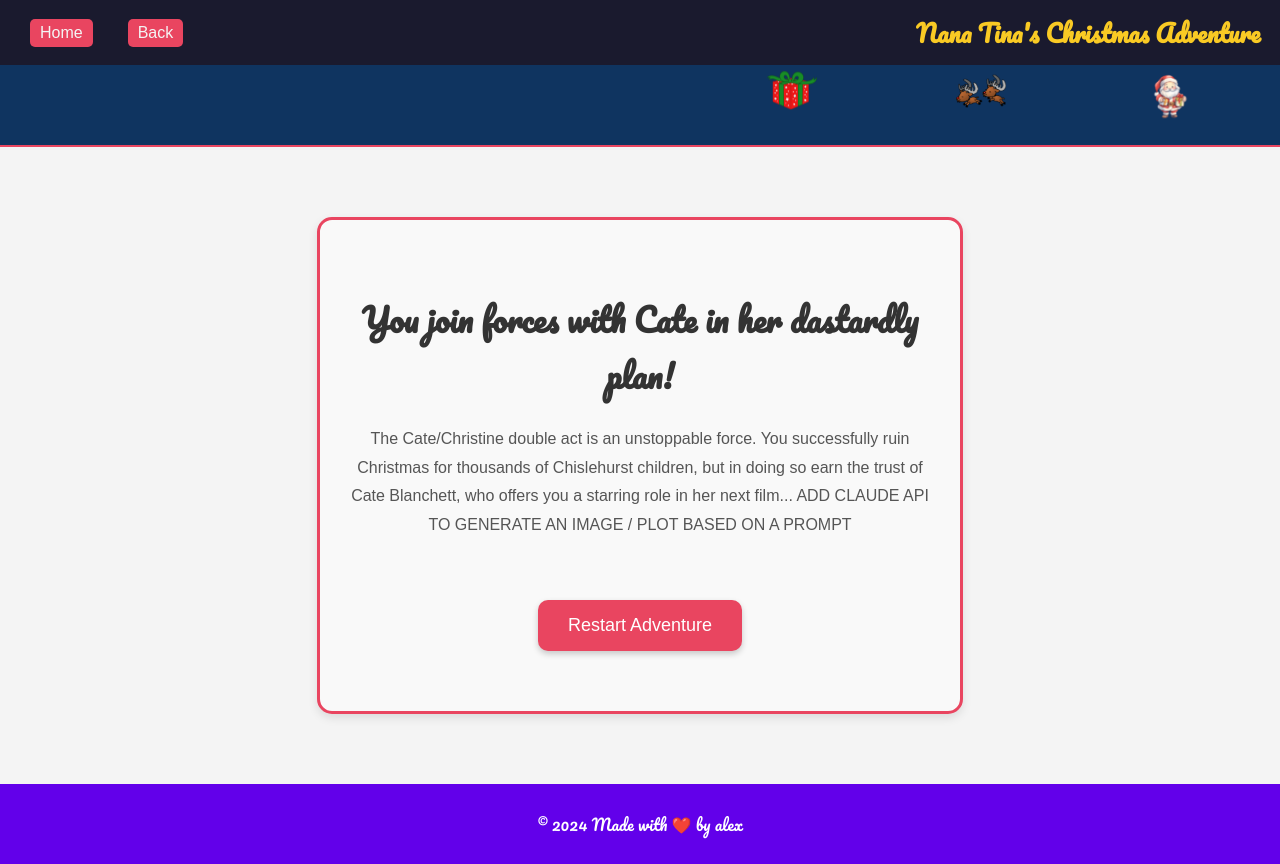
After one commit to alexbull1999/XmasGame2024, a Flask app: page /christmas-mystery/evilplan in a window 1280 px wide. The commit adds this page. Run offline with Flask 3, Linux system fonts and the light colour scheme.

Commit message:
Saving progress

```diff
--- a/app.py
+++ b/app.py
@@ -34,6 +34,17 @@ def scenario_mystery_crossword():
 def scenario_mystery_confrontation():
     return render_template("confrontation.html")
 
+@app.route("/christmas-mystery/signatures")
+def scenario_mystery_signatures():
+    return render_template("signatures.html")
+
+@app.route("/christmas-mystery/evilplan")
+def scenario_mystery_evilplan():
+    return render_template("evilplan.html")
+
+@app.route("/christmas-mystery/stranger")
+def scenario_mystery_stranger():
+    return render_template("stranger.html")
 
 if __name__ == "__main__":
     app.run(debug=True)
--- /dev/null
+++ b/static/js/randomizeButtons.js
@@ -0,0 +1,8 @@
+document.addEventListener("DOMContentLoaded", function() {
+    const container = document.getElementById('choice-container');
+    if (container) { // Check if container exists to avoid errors on pages without it
+        const buttons = Array.from(container.children); // Get all buttons as an array
+        buttons.sort(() => Math.random() - 0.5); // Randomize their order
+        buttons.forEach(button => container.appendChild(button)); // Re-append in new order
+    }
+});
--- a/static/styles.css
+++ b/static/styles.css
@@ -309,12 +309,13 @@ a:hover {
     box-shadow: 0px 4px 10px rgba(0, 0, 0, 0.1); /* Soft shadow */
 }
 
-/* Ending Text */
-.dead-end-text {
-    font-size: 24px;
-    line-height: 1.6;
-    margin-bottom: 30px;
-    color: #0f3460; /* Festive blue for main text */
+/* Paragraph Text */
+.dead-end-container p {
+    font-family: Arial, sans-serif; /* More readable font for paragraphs */
+    font-size: 16px; /* Smaller font size for readability */
+    line-height: 1.8; /* Improve line spacing for better readability */
+    margin-bottom: 30px; /* Space below the paragraph */
+    color: #555; /* Slightly muted text color */
 }
 
 /* Image Section */
--- a/templates/base.html
+++ b/templates/base.html
@@ -30,7 +30,9 @@
         {% block content %}{% endblock %}
     </main>
     <footer>
-        <p>© 2024 Made with ❤️ by Alex</p>
+        <p>© 2024 Made with ❤️ by alex</p>
     </footer>
+    <!-- Link the randomizeButtons.js file--->
+    <script src="{{ url_for('static', filename='js/randomizeButtons.js') }}"></script>
 </body>
 </html>
--- a/templates/crossword.html
+++ b/templates/crossword.html
@@ -13,14 +13,14 @@
         </p>
     </div>
 
-    <div class="choices">
+    <div class="choices" id="choice-container">
         <button onclick="location.href='/christmas-mystery/confrontation'" class="choice-button">
             Commence the stakeout, waiting to foil Cate's plan
         </button>
         <button onclick="location.href='/christmas-mystery/signatures'" class="choice-button">
             Rush home to collect as many photos of Cate as you can carry for her to sign
         </button>
-        <button onclick="location.href='/christmas-mystery/evil'" class="choice-button">
+        <button onclick="location.href='/christmas-mystery/evilplan'" class="choice-button">
             Join forces with Cate and help steal even more presents
         </button>
     </div>
--- /dev/null
+++ b/templates/evilplan.html
@@ -0,0 +1,20 @@
+{% extends "base.html" %}
+
+{% block content %}
+<div class="dead-end-container">
+    <h1 class="dead-end-text">
+        You join forces with Cate in her dastardly plan!
+    </h1>
+    <p class="dead-end-text">
+        The Cate/Christine double act is an unstoppable force.
+        You successfully ruin Christmas for thousands of Chislehurst
+        children, but in doing so earn the trust of Cate Blanchett,
+        who offers you a starring role in her next film...
+
+        ADD CLAUDE API TO GENERATE AN IMAGE / PLOT BASED ON A PROMPT
+    </p>
+
+    <!-- Restart Button -->
+    <a href="/" class="restart-button">Restart Adventure</a>
+</div>
+{% endblock %}
--- a/templates/index.html
+++ b/templates/index.html
@@ -5,7 +5,7 @@
     <p class="readable-paragraph">It was the night before Christmas, and Nana Tina was about to save the day...</p>
 
     <div class="nan-image-container">
-        <img src="/static/images/festive-background.jpg" alt="Nana Tina" class="nan-image">
+        <img src="/static/images/frontpage.jpg" alt="Nana Tina" class="nan-image">
     </div>
     <a href="/start" class="start-button">Start Adventure</a>
 </main>
--- a/templates/mailbox.html
+++ b/templates/mailbox.html
@@ -13,7 +13,7 @@
         </p>
     </div>
 
-    <div class="choices">
+    <div class="choices" id="choice-container">
         <button onclick="location.href='/christmas-mystery/crossword'" class="choice-button">
             You solve the crossword to reveal Cate's plan!
         </button>
--- a/templates/mystery.html
+++ b/templates/mystery.html
@@ -20,7 +20,7 @@
         </p>
     </div>
 
-    <div class="choices">
+    <div class="choices" id="choice-container">
         <button onclick="location.href='/christmas-mystery/mailbox'" class="choice-button">
             A tree! You rush to check Chislehurst's largest tree for further clues
         </button>
--- a/templates/start.html
+++ b/templates/start.html
@@ -15,7 +15,7 @@
         </p>
     </div>
 
-    <div class="choices">
+    <div class="choices" id="choice-container">
         <button onclick="location.href='/christmas-mystery'" class="choice-button">
             You investigate the loud bang, for fear of a Christmas Catastrophe
         </button>
```
Also changed, not shown: templates/confrontation.html (+6 -2 lines), templates/signatures.html (added, +21 -0 lines), templates/stranger.html (added, +10 -0 lines), static/images/evilcate.png (added), static/images/frontpage.jpg (added), static/images/nanafriendscate.jpg (added).
